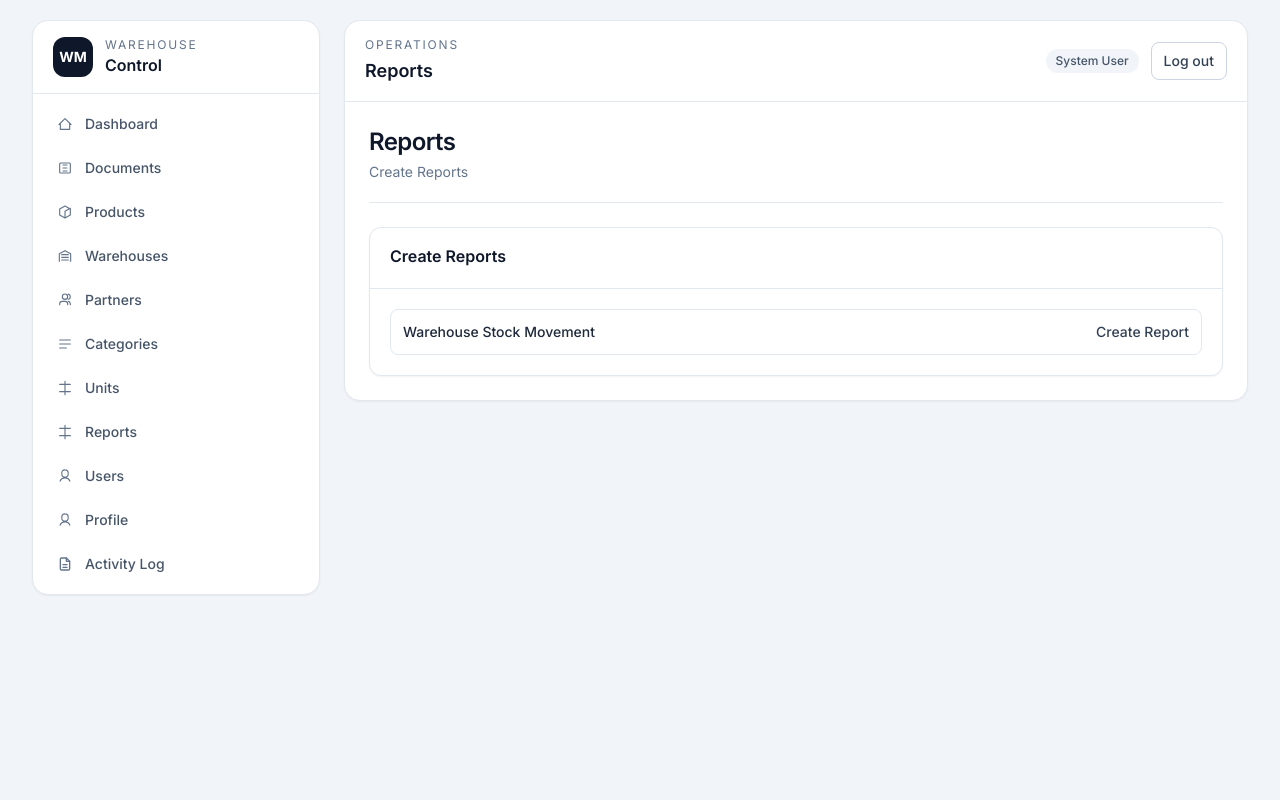
After one commit to JuanAlvin03/werehouse, a Laravel app: template resources/views/reports/index.blade.php in a window 1280 px wide. The commit adds this page. Run offline with Laravel 12, Linux system fonts and the light colour scheme; the template is opened without the code that fills it, so the values that code supplies are empty; style sheets or scripts are compiled from the project's sources.

Commit message:
create function and route for stock movement report

```diff
--- a/app/Http/Controllers/ReportController.php
+++ b/app/Http/Controllers/ReportController.php
@@ -22,4 +22,10 @@ class ReportController extends Controller
         return view('reports.index', compact('warehouses', 'products', 'businessPartners', 'units'));
     }
 
+    public function create_stock_movement_by_warehouse(): View
+    {
+        $warehouses = Warehouse::all();
+        return view('reports.stock-movement-by-warehouse', compact('warehouses'));
+    }
+
 }
--- a/resources/views/components/wms-layout.blade.php
+++ b/resources/views/components/wms-layout.blade.php
@@ -29,6 +29,8 @@
                         <x-sidebar-link :href="route('product-categories.index')" :active="request()->routeIs('product-categories.*')" icon='<svg xmlns="http://www.w3.org/2000/svg" class="h-4 w-4" fill="none" viewBox="0 0 24 24" stroke="currentColor"><path stroke-linecap="round" stroke-linejoin="round" stroke-width="1.7" d="M4 6h16M4 12h16M4 18h10" /></svg>'>Categories</x-sidebar-link>
 
                         <x-sidebar-link :href="route('units.index')" :active="request()->routeIs('units.*')" icon='<svg xmlns="http://www.w3.org/2000/svg" class="h-4 w-4" fill="none" viewBox="0 0 24 24" stroke="currentColor"><path stroke-linecap="round" stroke-linejoin="round" stroke-width="1.7" d="M12 2v20M4 6.5h16M4 17.5h16" /></svg>'>Units</x-sidebar-link>
+
+                        <x-sidebar-link :href="route('reports.index')" :active="request()->routeIs('reports.*')" icon='<svg xmlns="http://www.w3.org/2000/svg" class="h-4 w-4" fill="none" viewBox="0 0 24 24" stroke="currentColor"><path stroke-linecap="round" stroke-linejoin="round" stroke-width="1.7" d="M12 2v20M4 6.5h16M4 17.5h16" /></svg>'>Reports</x-sidebar-link>
 
                         <x-sidebar-link :href="route('users.index')" :active="request()->routeIs('users.*')" icon='<svg xmlns="http://www.w3.org/2000/svg" class="h-4 w-4" fill="none" viewBox="0 0 24 24" stroke="currentColor"><path stroke-linecap="round" stroke-linejoin="round" stroke-width="1.7" d="M12 2.75a4.75 4.75 0 0 1 4.75 4.75v.5A4.75 4.75 0 0 1 12 13.75a4.75 4.75 0 0 1-4.75-4.75v-.5A4.75 4.75 0 0 1 12 2.75zm-7.25 17c.9-2.98 3.53-5 7.25-5s6.35 2.02 7.25 5" /></svg>'>Users</x-sidebar-link>
 
--- /dev/null
+++ b/resources/views/reports/index.blade.php
@@ -0,0 +1,29 @@
+<x-wms-layout title="Reports">
+    <x-page-header title="Reports" subtitle="Create Reports">
+        {{--
+        <x-slot:actions>
+            <a href="{{ route('units.create') }}" class="inline-flex items-center justify-center rounded-lg bg-slate-900 px-4 py-2.5 text-sm font-medium text-white transition hover:bg-slate-700">New unit</a>
+        </x-slot:actions>
+        --}}
+    </x-page-header>
+
+    <x-panel title="Create Reports">
+        {{--
+        link based on what Reports like: inventory stock, movement, documents, etc.
+        then link to the report page with filters and export options
+        tables / list to a page with filters and export options
+        - Stock Movement of a warehouse across a date range
+        - Stock Movement of a product across a date range
+        --}}
+        <div class="flex items-center justify-between rounded-lg border border-slate-200 px-3 py-3">
+            <div>
+                <p class="text-sm font-medium text-slate-800">Warehouse Stock Movement</p>
+                {{-- <p class="text-xs text-slate-500">{{ $document->warehouse?->name ?? 'Warehouse' }} · {{ $document->created_at?->format('d M Y') }}</p>--}}
+            </div>
+            <div class="flex items-center gap-3">
+                {{--<x-status-badge :value="$document->status" :tone="match($document->status) { 'POSTED' => 'success', 'DRAFT' => 'info', 'CANCELLED' => 'danger', default => 'default' }" /> --}}
+                <a href="{{ route('reports.stock-movement-by-warehouse') }}" class="text-sm font-medium text-slate-700 hover:text-slate-900">Create Report</a>
+            </div>
+        </div>
+    </x-panel>
+</x-wms-layout>
--- a/routes/web.php
+++ b/routes/web.php
@@ -71,6 +71,7 @@ Route::middleware('auth')->group(function () {
     Route::resource('transfers', TransferController::class, ['only' => ['index', 'create', 'store', 'edit', 'update']]);
 
     Route::get('reports', [ReportController::class, 'index'])->name('reports.index');
+    Route::get('reports/stock-movement-by-warehouse', [ReportController::class, 'create_stock_movement_by_warehouse'])->name('reports.stock-movement-by-warehouse');
     // User Add, only admin can add user
     Route::get('users/create', [RegisteredUserController::class, 'create'])->name('users.create');
     Route::get('users/', [UserController::class, 'index'])->name('users.index');
```
Also changed, not shown: resources/views/report/index.blade.php (deleted, +0 -17 lines), resources/views/reports/stock-movement-by-warehouse.blade.php (added).
